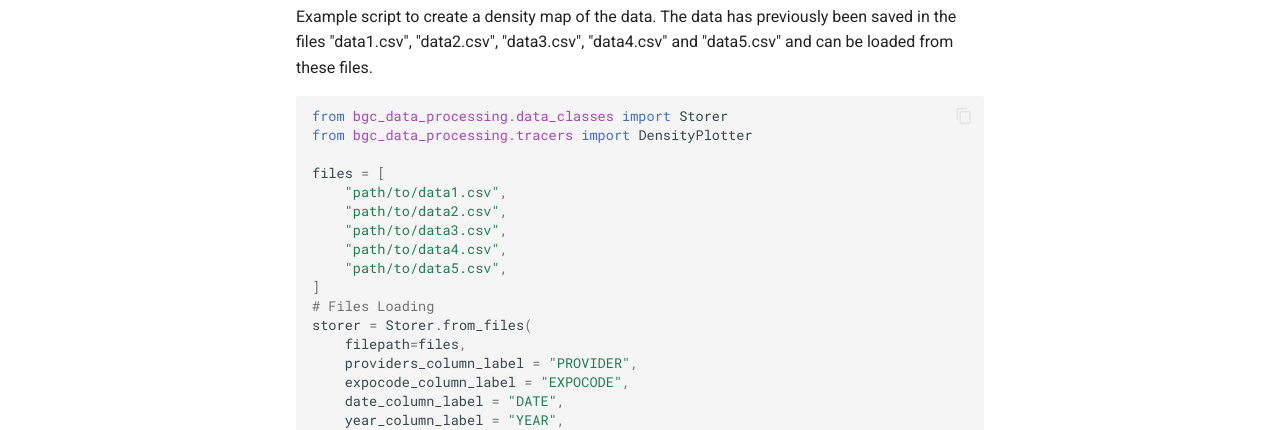
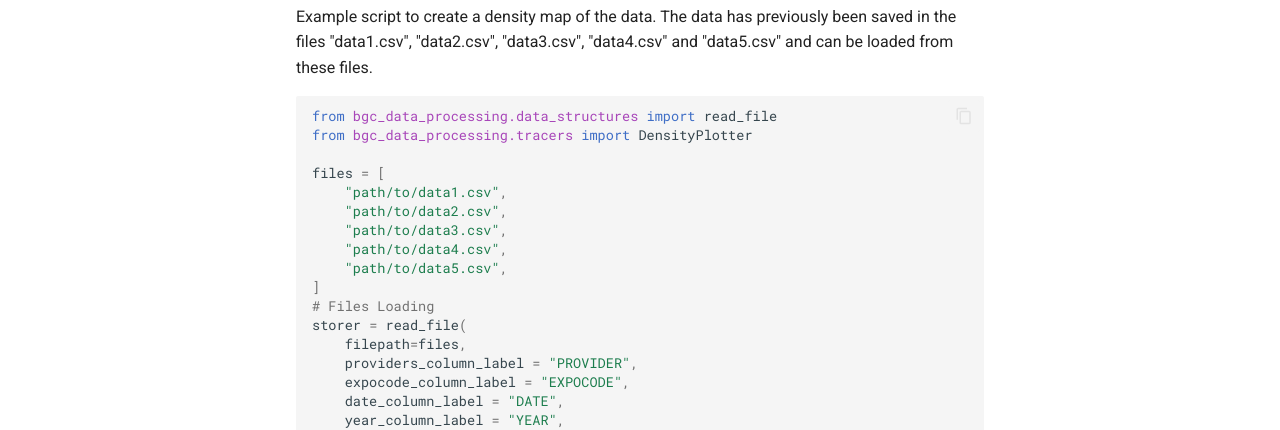
Before and after one commit to grigaut/bgc-data-processing, an MkDocs documentation site: the page built from docs/examples/plot.md, in a window 1280 px wide and 1187 px high. Shown: the part 224-654 px from the top of the window. Built offline with MkDocs 1.6.1 and Material for MkDocs 9.7.7, drawn with Linux system fonts in a browser that asks for light colours.

Commit message:
refactor: update docs

````diff
--- a/docs/examples/plot.md
+++ b/docs/examples/plot.md
@@ -3,7 +3,7 @@
 Example script to create a density map of the data. The data has previously been saved in the files "data1.csv", "data2.csv", "data3.csv", "data4.csv" and "data5.csv" and can be loaded from these files.
 
 ``` py
-from bgc_data_processing.data_classes import Storer
+from bgc_data_processing.data_structures import read_file
 from bgc_data_processing.tracers import DensityPlotter
 
 files = [
@@ -14,7 +14,7 @@ files = [
     "path/to/data5.csv",
 ]
 # Files Loading
-storer = Storer.from_files(
+storer = read_file(
     filepath=files,
     providers_column_label = "PROVIDER",
     expocode_column_label = "EXPOCODE",
````
Also changed, not shown: docs/examples/boundaries.md (+2 -2 lines), docs/how_it_works/index.md (+3 -3 lines), docs/how_it_works/loading.md (+5 -5 lines), docs/how_it_works/variables.md (+6 -6 lines).
